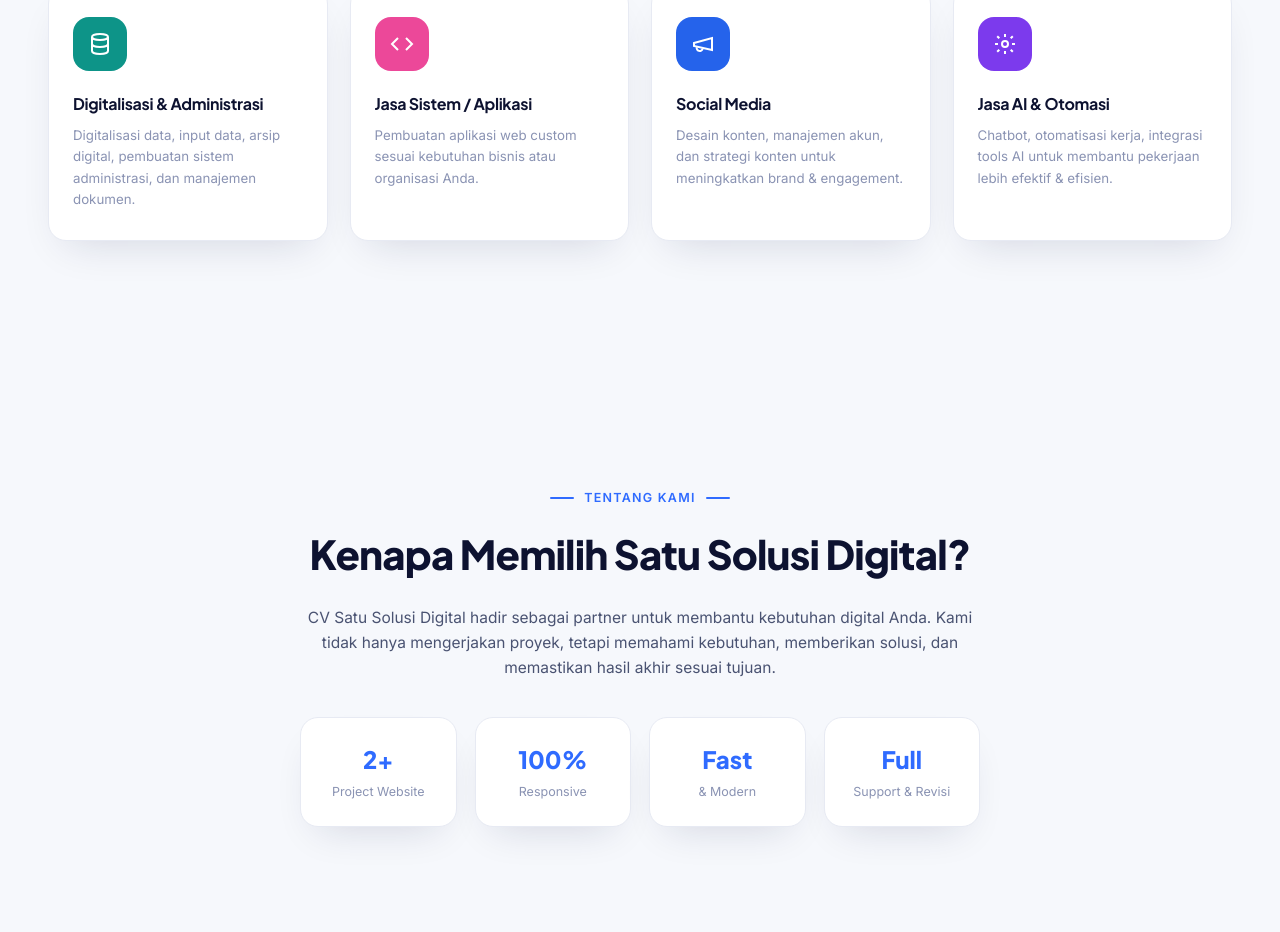
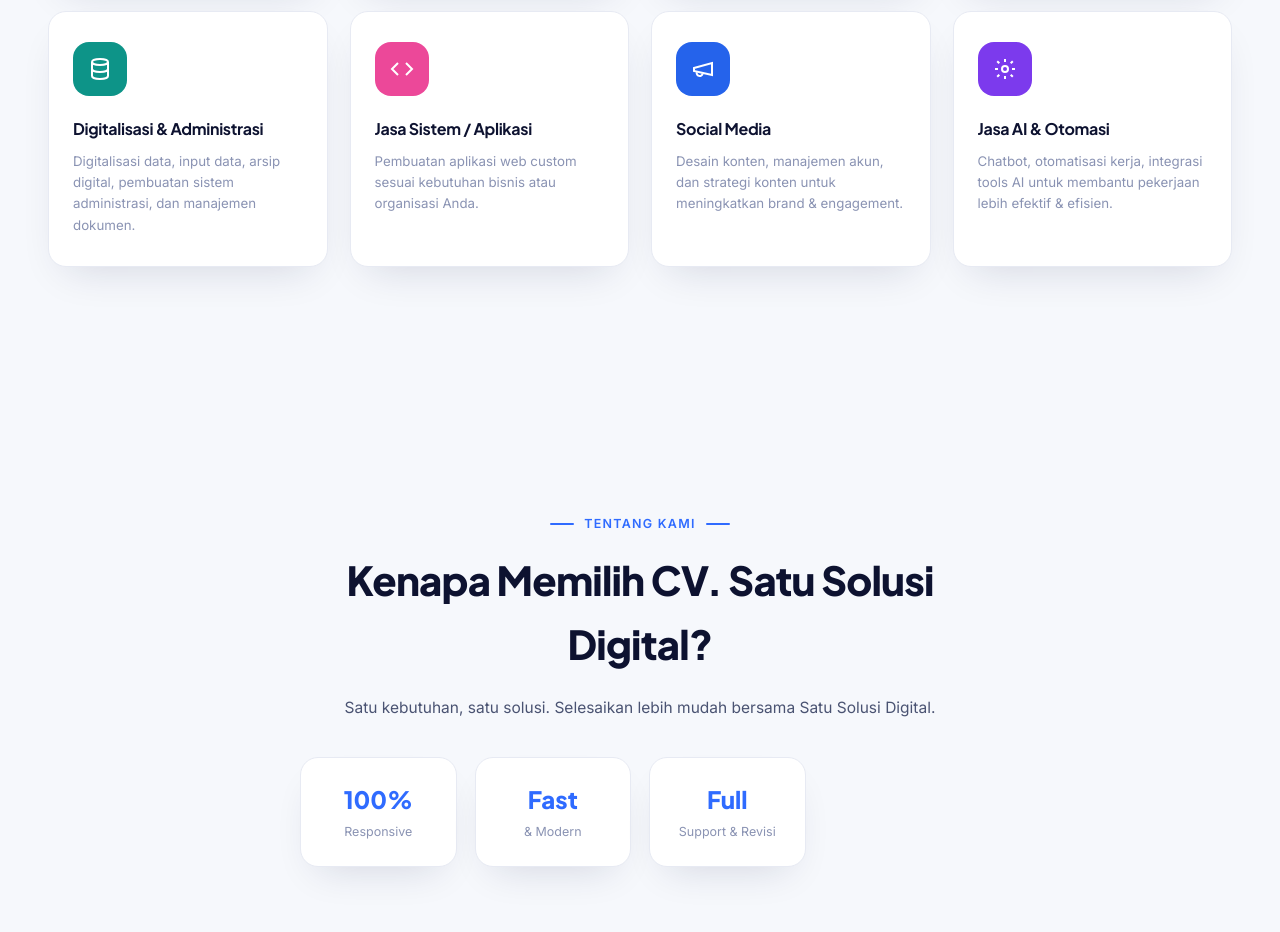
Before and after one commit to bayusatriamaulana021-tech/satu-solusi-digital-, a plain HTML site: page index.html in a window 1280 px wide. Shown: the part 1648-2580 px from the top of the page. Drawn offline with Linux system fonts and the light colour scheme.

Commit message:
Add files via upload

```diff
--- a/index.html
+++ b/index.html
@@ -429,7 +429,7 @@
     <div class="hero-copy reveal in">
       <div class="eyebrow"><span class="dot"></span>PARTNER DIGITAL TERPERCAYA</div>
       <h1>Satu Solusi,<br>Semua Kebutuhan<br><span class="accent">Digital</span> Anda</h1>
-      <p class="sub">Kami hadir untuk membantu Anda menyelesaikan berbagai kebutuhan digital dengan hasil terbaik, tepat waktu, dan harga yang bersahabat.</p>
+      <p class="sub">Punya tugas, skripsi, laporan PKL, PPT, atau butuh website? Jangan biarkan pekerjaan menumpuk. Serahkan pada kami, kami bantu kerjakan dengan rapi, profesional, tepat waktu, dan harga yang bisa disesuaikan dengan budget Anda.</p>
       <div class="hero-cta">
         <a href="https://wa.me/62881011602932?text=Halo%20CV%20Satu%20Solusi%20Digital%2C%20saya%20ingin%20konsultasi%20gratis%20mengenai%20kebutuhan%20digital%20saya." target="_blank" class="btn btn-primary" rel="noopener">💬 Konsultasi Gratis</a>
         <a href="#services" class="btn btn-light">Lihat Layanan</a>
@@ -538,10 +538,9 @@
   <div class="wrap about-grid about-single">
     <div class="reveal" style="text-align:center;max-width:680px;margin:0 auto;">
       <span class="sec-eyebrow">Tentang Kami</span>
-      <h2>Kenapa Memilih <span class="accent">Satu Solusi Digital?</span></h2>
-      <p style="margin-left:auto;margin-right:auto;">CV Satu Solusi Digital hadir sebagai partner untuk membantu kebutuhan digital Anda. Kami tidak hanya mengerjakan proyek, tetapi memahami kebutuhan, memberikan solusi, dan memastikan hasil akhir sesuai tujuan.</p>
+      <h2>Kenapa Memilih <span class="accent">CV. Satu Solusi Digital?</span></h2>
+      <p style="margin-left:auto;margin-right:auto;">Satu kebutuhan, satu solusi. Selesaikan lebih mudah bersama Satu Solusi Digital.</p>
       <div class="stat-grid" style="grid-template-columns:repeat(4,1fr);">
-        <div class="stat-box"><b>2+</b><span>Project Website</span></div>
         <div class="stat-box"><b>100%</b><span>Responsive</span></div>
         <div class="stat-box"><b>Fast</b><span>& Modern</span></div>
         <div class="stat-box"><b>Full</b><span>Support & Revisi</span></div>
```
